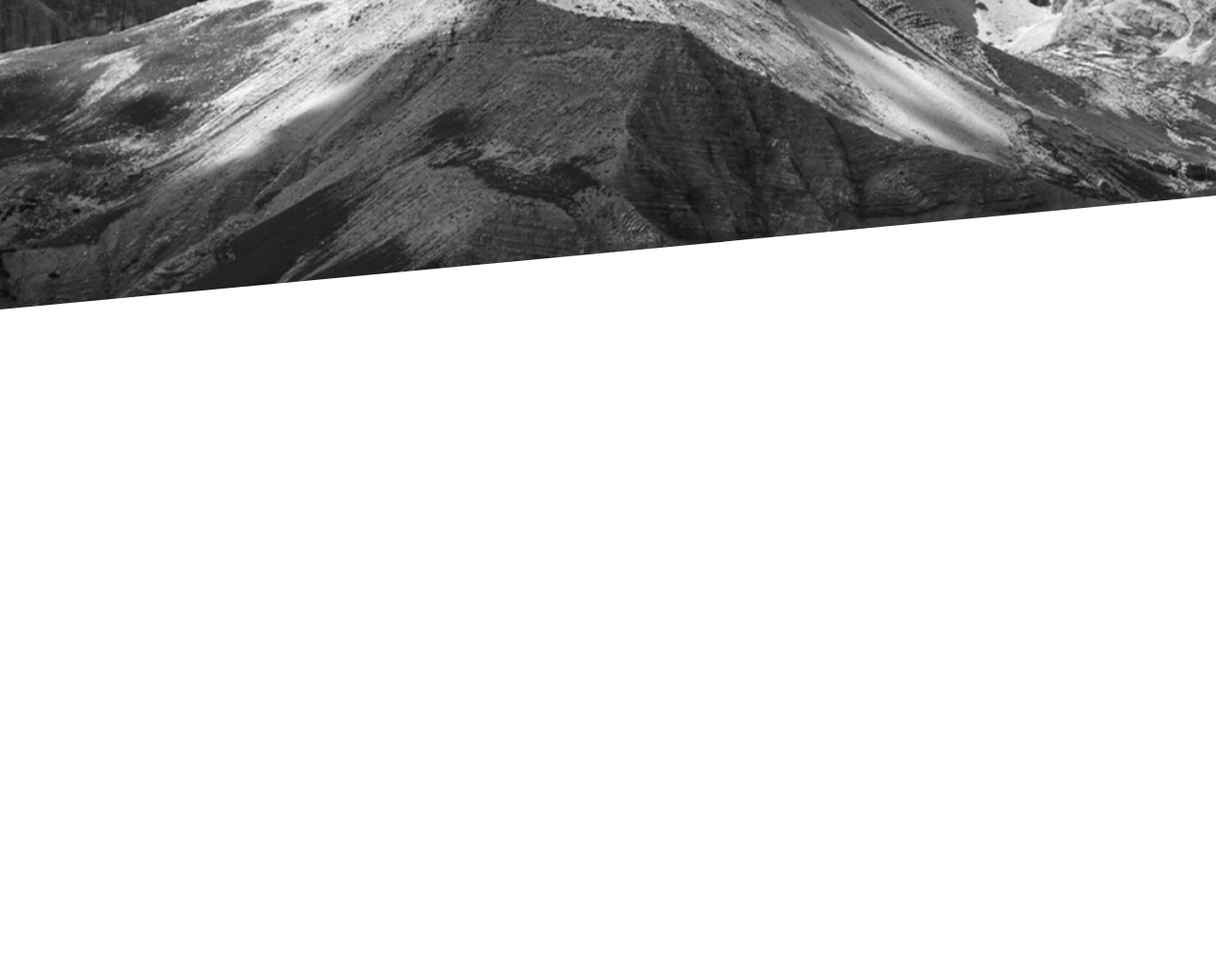
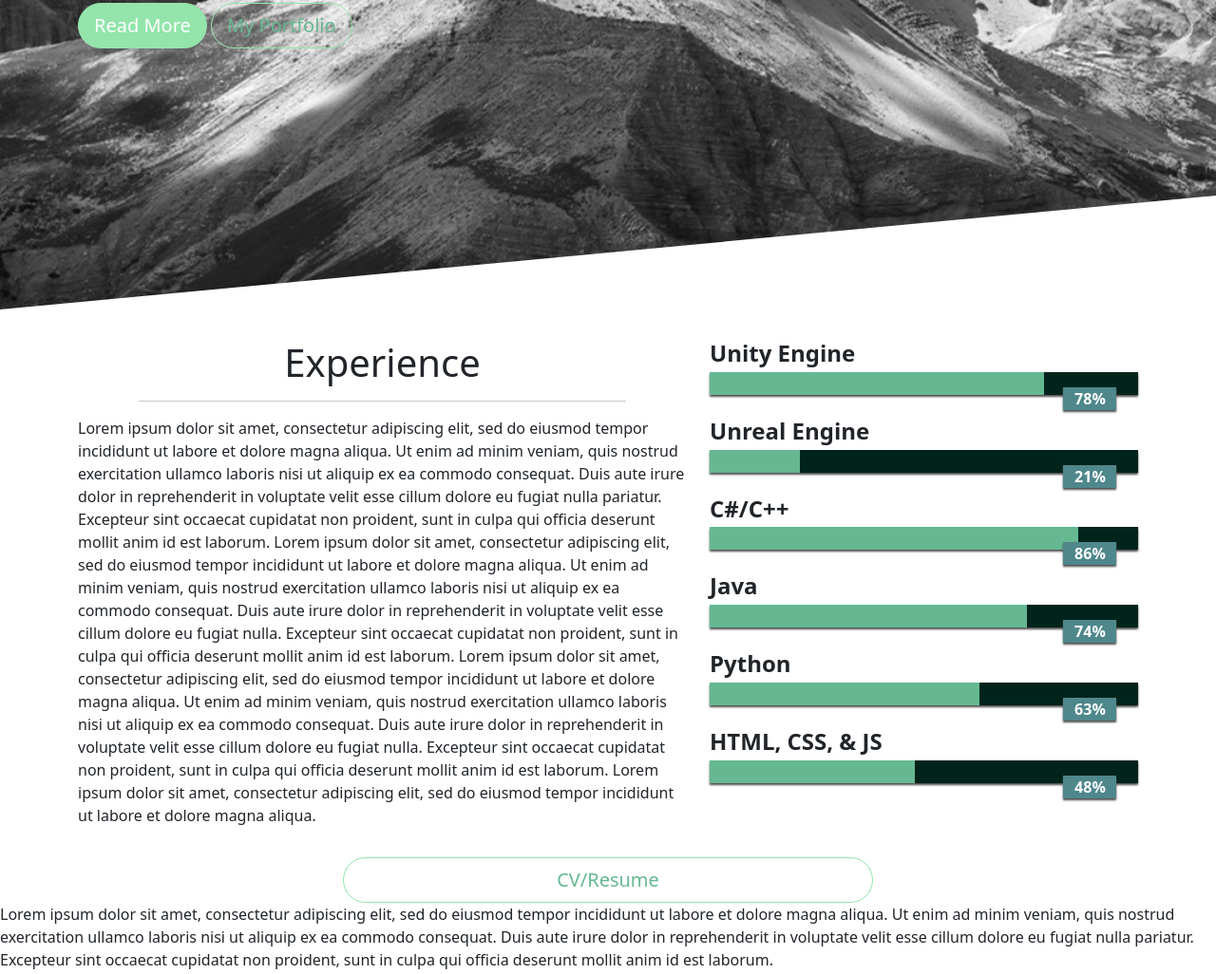
Before and after one commit to CZarko/czarko.com, a plain HTML site: page index.html in a window 1280 px wide. Shown: the part 474-1500 px from the top of the page at 95% size. Before the commit the page ends 1152 px from the top, so only its background shows below. Drawn offline with nearby package versions, Linux system fonts and the light colour scheme.

Commit message:
impl. new section

```diff
--- a/css/style.css
+++ b/css/style.css
@@ -12,6 +12,7 @@ header {
 	color:#FFF !important;
 	font-weight:bold;
 	font-size:2.5rem;
+	letter-spacing:0.5rem;
 }
 
 ul.navbar-nav li a.nav-link {
@@ -56,8 +57,8 @@ ul.navbar-nav li a.nav-link.active{
 	clip-path:polygon(0 0, 100% 0, 100% 85%, 0 100%);
 }
 
-.banner h1, p {color:#FFF;}
-.banner strong {color:#B5FFE1;}
+.banner h1, .banner p {color:#FFF;}
+.banner strong {color:#B5FFE1; letter-spacing:0.25rem; font-size:4rem;}
 
 .btn-custom {
   color: #FFFFFF;
@@ -90,3 +91,62 @@ ul.navbar-nav li a.nav-link.active{
   background-color: #93E5AB;
   border-color: #93E5AB;
 }
+
+@media(max-width:980px){
+	.banner {
+		padding-bottom:50px;
+	}
+}
+
+.progress-title {
+	width:100%;
+	height:auto;
+}
+
+.progress-title h3 {
+	font-size:1.5rem;
+	font-weight: 700;
+	margin: 0 0 0.31rem;
+}
+
+.progress {
+	height:1.5rem;
+	background:#00241B;
+	border-radius:0px;
+	box-shadow:0 2px 2px #4F4C4C;
+	margin-bottom:1.5rem;
+	overflow:visible;
+	position:relative;
+}
+
+.progress .progress-bar {
+	border-radius:0;
+	background:#65B891;
+	animation:animate-positive 2s;
+}
+
+.progress .progress-value {
+	width:3.5rem;
+	height:1.5rem;
+	line-height:1.5rem;
+	background:#4E878C;
+	font-size:1rem;
+	font-weight:700;
+	color:#fff;
+	box-shadow:0 2px 2px #4F4C4C;
+	position:absolute;
+	bottom:-1rem;
+	right:5%;
+}
+
+@-webkit-keyframes animate-positive {
+	0%{
+		width:0;
+	}
+}
+
+@keyframes animate-positive {
+	0%{
+		width:0;
+	}
+}
--- a/index.html
+++ b/index.html
@@ -42,7 +42,7 @@
 					  			<a class="nav-link active" aria-current="page" href="#">Home</a>
 							</li>
 							<li class="nav-item">
-					  			<a class="nav-link" href="#">Skillset</a>
+					  			<a class="nav-link" href="#">Experience</a>
 							</li>
 							<li class="nav-item">
 					  			<a class="nav-link" href="#">About</a>
@@ -64,19 +64,82 @@
 			<div class="container">
 				<div class="row">
 					<div class="col-md-6">
-					  	<h1 class="title">Hey there, I am <strong>Caleb Zarko</strong>.</h1>
+					  	<h1 class="title">Hey, I am <br /><strong>Caleb Zarko</strong>.</h1>
 					  	<p class="desc">Lorem ipsum dolor sit amet, consectetur adipiscing elit, sed do eiusmod tempor incididunt ut labore et dolore magna aliqua. Ut enim ad minim veniam, quis nostrud exercitation ullamco laboris nisi ut aliquip ex ea commodo consequat. Duis aute irure dolor in reprehenderit in voluptate velit esse cillum dolore eu fugiat nulla pariatur. Excepteur sint occaecat cupidatat non proident, sunt in culpa qui officia deserunt mollit anim id est laborum.</p>
 						<button href="#" type="button" class="btn btn-custom btn-lg rounded-pill">Read More</button>
-						<button href="#" type="button" class="btn btn-outline-custom btn-lg rounded-pill">My Work</button>
+						<button href="#" type="button" class="btn btn-outline-custom btn-lg rounded-pill">My Portfolio</button>
 					</div>
 					<div class="col-md-6"></div>
 				</div>
 			</div>
 		</section>
 
-		<!-- Services -->
-		<section class="skills" id="skills">
-			<p>Lorem ipsum dolor sit amet, consectetur adipiscing elit, sed do eiusmod tempor incididunt ut labore et dolore magna aliqua. Ut enim ad minim veniam, quis nostrud exercitation ullamco laboris nisi ut aliquip ex ea commodo consequat. Duis aute irure dolor in reprehenderit in voluptate velit esse cillum dolore eu fugiat nulla pariatur. Excepteur sint occaecat cupidatat non proident, sunt in culpa qui officia deserunt mollit anim id est laborum.</p>
+		<!-- Skillset -->
+		<section class="skillset" id="skillset">
+			<div class="container">
+				<div class="row" style="padding-top:2rem;">
+					<div class="col-md-7">
+						<h1 class="text-center title">Experience</h1>
+						<hr style="margin-right:10%; margin-left:10%;">
+						<p class="desc">Lorem ipsum dolor sit amet, consectetur adipiscing elit, sed do eiusmod tempor incididunt ut labore et dolore magna aliqua. Ut enim ad minim veniam, quis nostrud exercitation ullamco laboris nisi ut aliquip ex ea commodo consequat. Duis aute irure dolor in reprehenderit in voluptate velit esse cillum dolore eu fugiat nulla pariatur. Excepteur sint occaecat cupidatat non proident, sunt in culpa qui officia deserunt mollit anim id est laborum. Lorem ipsum dolor sit amet, consectetur adipiscing elit, sed do eiusmod tempor incididunt ut labore et dolore magna aliqua. Ut enim ad minim veniam, quis nostrud exercitation ullamco laboris nisi ut aliquip ex ea commodo consequat. Duis aute irure dolor in reprehenderit in voluptate velit esse cillum dolore eu fugiat nulla. Excepteur sint occaecat cupidatat non proident, sunt in culpa qui officia deserunt mollit anim id est laborum. Lorem ipsum dolor sit amet, consectetur adipiscing elit, sed do eiusmod tempor incididunt ut labore et dolore magna aliqua. Ut enim ad minim veniam, quis nostrud exercitation ullamco laboris nisi ut aliquip ex ea commodo consequat. Duis aute irure dolor in reprehenderit in voluptate velit esse cillum dolore eu fugiat nulla. Excepteur sint occaecat cupidatat non proident, sunt in culpa qui officia deserunt mollit anim id est laborum. Lorem ipsum dolor sit amet, consectetur adipiscing elit, sed do eiusmod tempor incididunt ut labore et dolore magna aliqua.</p>
+					</div>
+					<div class="col-md-5">
+						<div class="progress-title">
+						  <h3>Unity Engine</h3>
+							<div class="progress">
+								<div class="progress-bar" style="width:78%;">
+									<div class="progress-value">78%</div>
+								</div>
+							</div>
+						</div>
+						<div class="progress-title">
+							<h3>Unreal Engine</h3>
+							<div class="progress">
+								<div class="progress-bar" style="width:21%;">
+									<div class="progress-value">21%</div>
+								</div>
+							</div>
+						</div>
+						<div class="progress-title">
+							<h3>C#/C++</h3>
+							<div class="progress">
+								<div class="progress-bar" style="width:86%;">
+									<div class="progress-value">86%</div>
+								</div>
+							</div>
+						</div>
+						<div class="progress-title">
+							<h3>Java</h3>
+							<div class="progress">
+								<div class="progress-bar" style="width:74%;">
+									<div class="progress-value">74%</div>
+								</div>
+							</div>
+						</div>
+						<div class="progress-title">
+							<h3>Python</h3>
+							<div class="progress">
+								<div class="progress-bar" style="width:63%;">
+									<div class="progress-value">63%</div>
+								</div>
+							</div>
+						</div>
+						<div class="progress-title">
+							<h3>HTML, CSS, & JS</h3>
+							<div class="progress">
+								<div class="progress-bar" style="width:48%;">
+									<div class="progress-value">48%</div>
+								</div>
+							</div>
+						</div>
+					</div>
+				</div>
+				<div class="row text-center" style="padding-top:1rem;">
+					<div class="col">
+						<button href="#" type="button" style="width:50%" class="btn btn-outline-custom btn-lg rounded-pill">CV/Resume</button>
+					</div>
+				</div>
+			</div>
 		</section>
 
 		<!-- About -->
```
